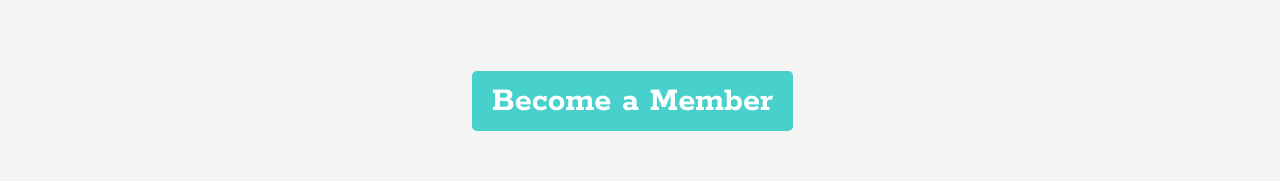
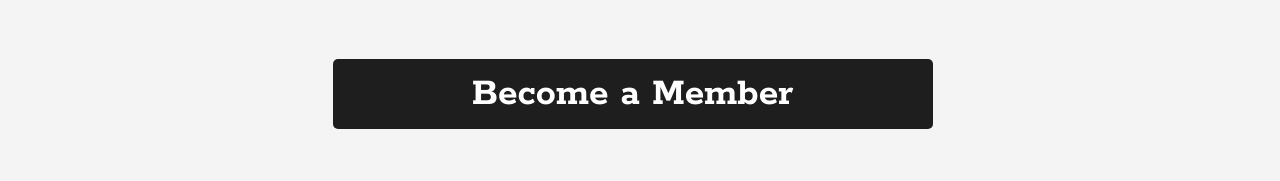
Before and after one commit to quokkaprruk/fitness-app, a React (Vite) app in the folder client/: page / in a window 1280 px wide. Shown: the part 306-487 px from the top of the page. Built offline with nearby package versions, Linux system fonts and the light colour scheme.

Commit message:
btn--reverting

```diff
--- a/client/src/pages/MemberHome.jsx
+++ b/client/src/pages/MemberHome.jsx
@@ -20,9 +20,9 @@ const MemberHome = () => {
         />
         <button
           onClick={() => navigate("/pricing")}
-          className="become-subscriber-button"
+          className="become-member-button"
         >
-          Become a Subscriber
+          Become a Paying Member
         </button>
       </header>
 
--- a/client/src/pages/NewUser.jsx
+++ b/client/src/pages/NewUser.jsx
@@ -37,7 +37,7 @@ const NewUser = () => {
       </header>
 
       <Link to="/pricing">
-        <button className="become-member-button">Become a Member</button>
+        <button className="become-member-btn">Become a Member</button>
       </Link>
 
       {/* Class Categories - Cards */}
--- a/client/src/pages/styles/Home.css
+++ b/client/src/pages/styles/Home.css
@@ -71,16 +71,6 @@ body {
 }
 
 .become-member-button {
-  background-color: #48d1cc;
-  border: none;
-  color: white;
-  padding: 10px 20px;
-  font-size: 35px;
-  cursor: pointer;
-  margin-top: 20px;
-}
-
-.become-subscriber-button {
   background-color: #48d1cc;
   border: none;
   color: white;
@@ -314,3 +304,9 @@ h2 {
   font-size: 27px;
   color: #555;
 }
+
+.become-member-btn {
+  background-color: #1e1e1e;
+  font-size: 40px;
+  width: 600px;
+}
```
